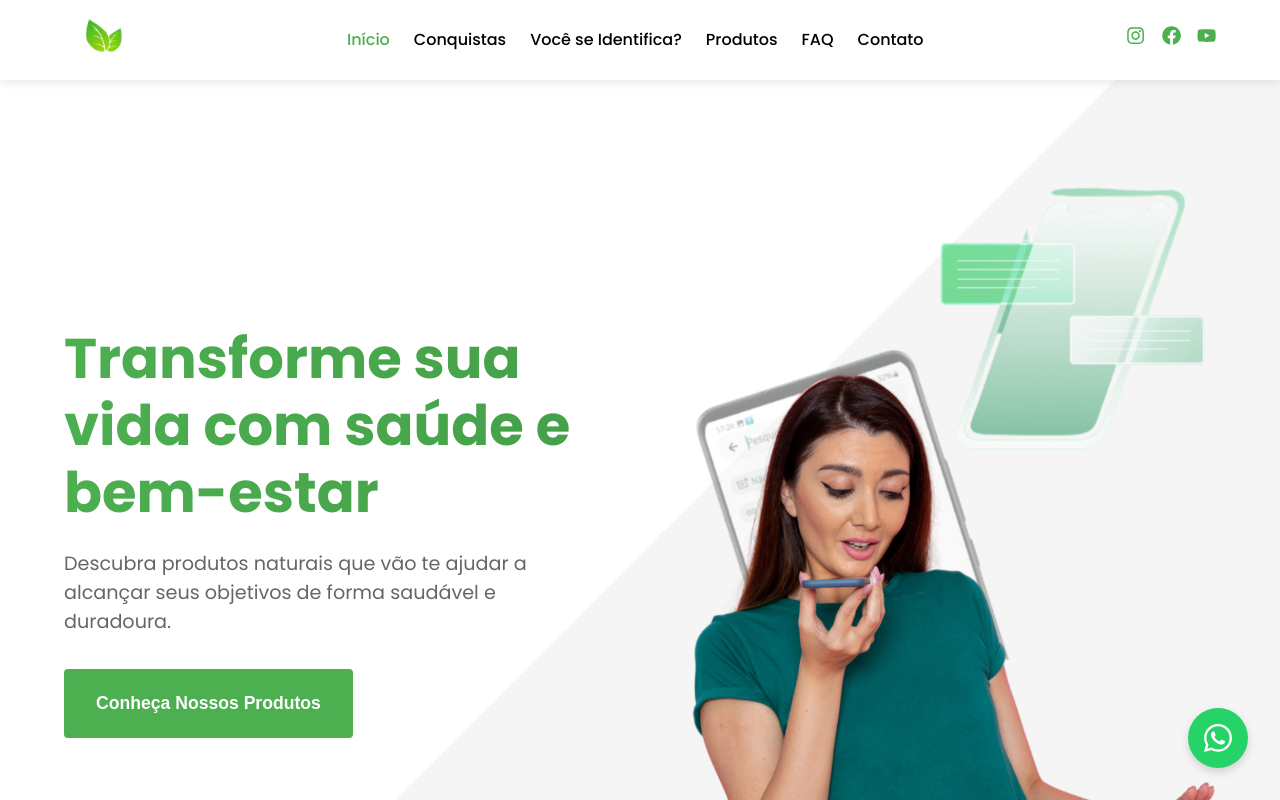
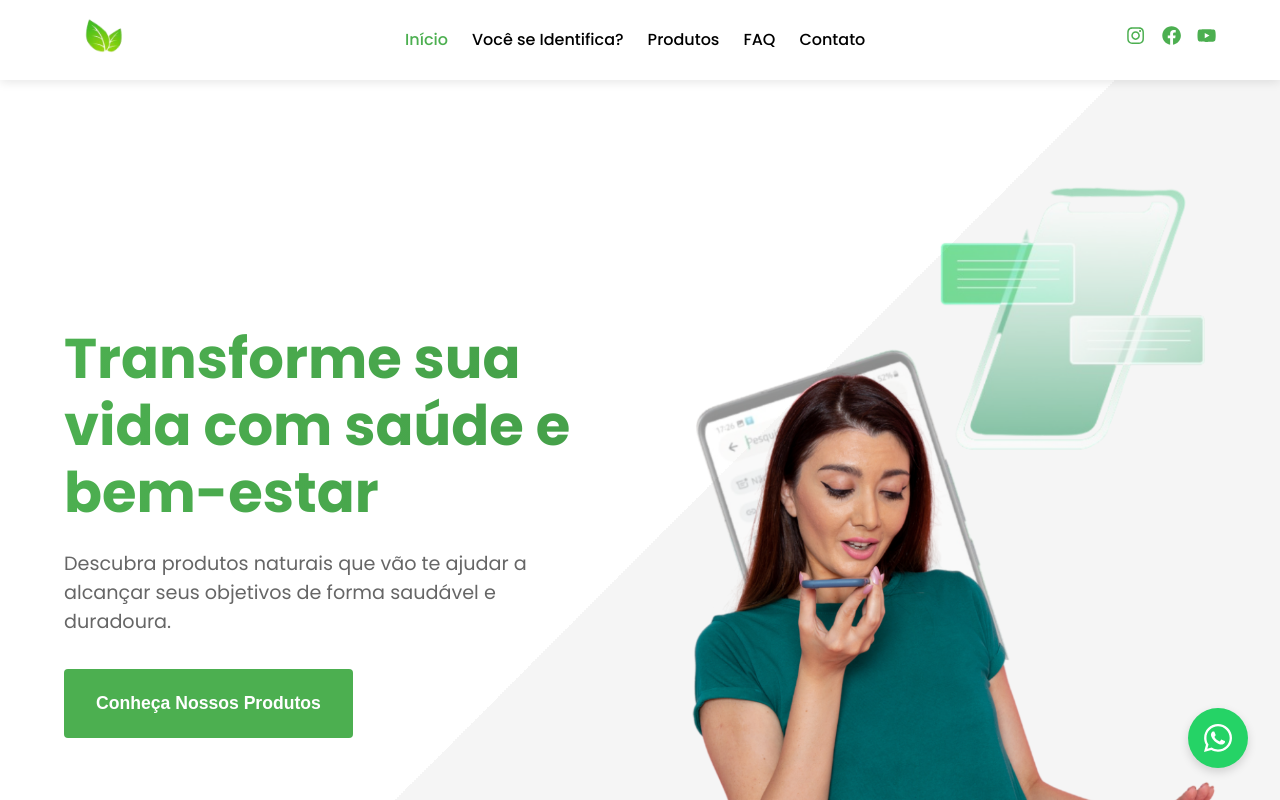
Before and after one commit to DanielRocha1505/nunesprototipo, a React (Vite) app: page / in a window 1280 px wide. Shown: the top 800 px of the page. Built offline with nearby package versions, Linux system fonts and the light colour scheme.

Commit message:
[+] Inclusao links de compra nos botoes

```diff
--- a/src/components/Header/Header.jsx
+++ b/src/components/Header/Header.jsx
@@ -14,7 +14,6 @@ const Header = () => {
 
   const menuItems = [
     { id: 'home', label: 'Início' },
-    { id: 'achievements', label: 'Conquistas' },
     { id: 'identification', label: 'Você se Identifica?' },
     { id: 'products', label: 'Produtos' },
     { id: 'faq', label: 'FAQ' },
--- a/src/components/Products/Products.scss
+++ b/src/components/Products/Products.scss
@@ -39,7 +39,7 @@
   }
 
   &__tabs {
-    display: flex;
+    display: none;
     justify-content: center;
     gap: $spacing-md;
     margin-bottom: $spacing-xl;
```
